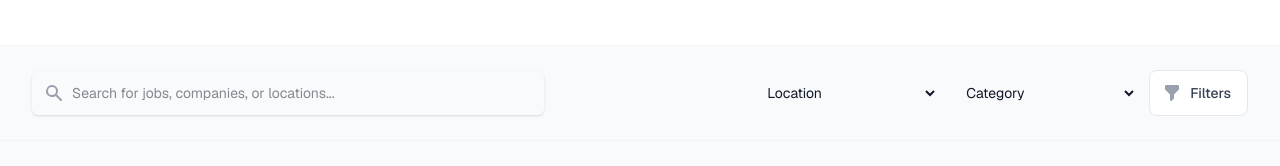
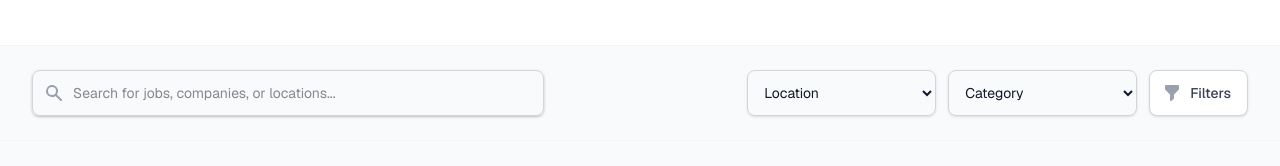
Before and after one commit to vpuru/intern-hub, a Next.js app: page /jobs in a window 1280 px wide. Shown: the part 268-434 px from the top of the page. Built offline with nearby package versions, Linux system fonts and the light colour scheme.

Commit message:
Enhance search bar visibility with darker borders and shadow

```diff
--- a/src/app/jobs/page.tsx
+++ b/src/app/jobs/page.tsx
@@ -42,7 +42,7 @@ export default function JobsPage({
                 type="text"
                 name="search"
                 id="search"
-                className="focus:ring-indigo-500 focus:border-indigo-500 block w-full pl-10 pr-12 py-3 sm:text-sm border-gray-200 rounded-lg"
+                className="focus:ring-indigo-500 focus:border-indigo-500 block w-full pl-10 pr-12 py-3 sm:text-sm border border-gray-300 shadow-sm rounded-lg"
                 placeholder="Search for jobs, companies, or locations..."
               />
             </div>
@@ -51,7 +51,7 @@ export default function JobsPage({
               <select
                 id="location"
                 name="location"
-                className="block w-full pl-3 pr-10 py-3 text-base border-gray-200 focus:outline-none focus:ring-indigo-500 focus:border-indigo-500 sm:text-sm rounded-lg"
+                className="block w-full pl-3 pr-10 py-3 text-base border border-gray-300 focus:outline-none focus:ring-indigo-500 focus:border-indigo-500 sm:text-sm rounded-lg shadow-sm"
                 defaultValue=""
               >
                 <option value="" disabled>Location</option>
@@ -65,7 +65,7 @@ export default function JobsPage({
               <select
                 id="category"
                 name="category"
-                className="block w-full pl-3 pr-10 py-3 text-base border-gray-200 focus:outline-none focus:ring-indigo-500 focus:border-indigo-500 sm:text-sm rounded-lg"
+                className="block w-full pl-3 pr-10 py-3 text-base border border-gray-300 focus:outline-none focus:ring-indigo-500 focus:border-indigo-500 sm:text-sm rounded-lg shadow-sm"
                 defaultValue=""
               >
                 <option value="" disabled>Category</option>
@@ -78,7 +78,7 @@ export default function JobsPage({
 
               <button
                 type="button"
-                className="inline-flex items-center px-4 py-3 border border-gray-200 text-sm font-medium rounded-lg text-gray-700 bg-white hover:bg-gray-50 focus:outline-none focus:ring-2 focus:ring-offset-2 focus:ring-indigo-500"
+                className="inline-flex items-center px-4 py-3 border border-gray-300 text-sm font-medium rounded-lg text-gray-700 bg-white hover:bg-gray-50 focus:outline-none focus:ring-2 focus:ring-offset-2 focus:ring-indigo-500 shadow-sm"
               >
                 <svg className="mr-2 -ml-1 h-5 w-5 text-gray-400" xmlns="http://www.w3.org/2000/svg" viewBox="0 0 20 20" fill="currentColor">
                   <path fillRule="evenodd" d="M3 3a1 1 0 011-1h12a1 1 0 011 1v3a1 1 0 01-.293.707L12 11.414V15a1 1 0 01-.293.707l-2 2A1 1 0 018 17v-5.586L3.293 6.707A1 1 0 013 6V3z" clipRule="evenodd" />
```
